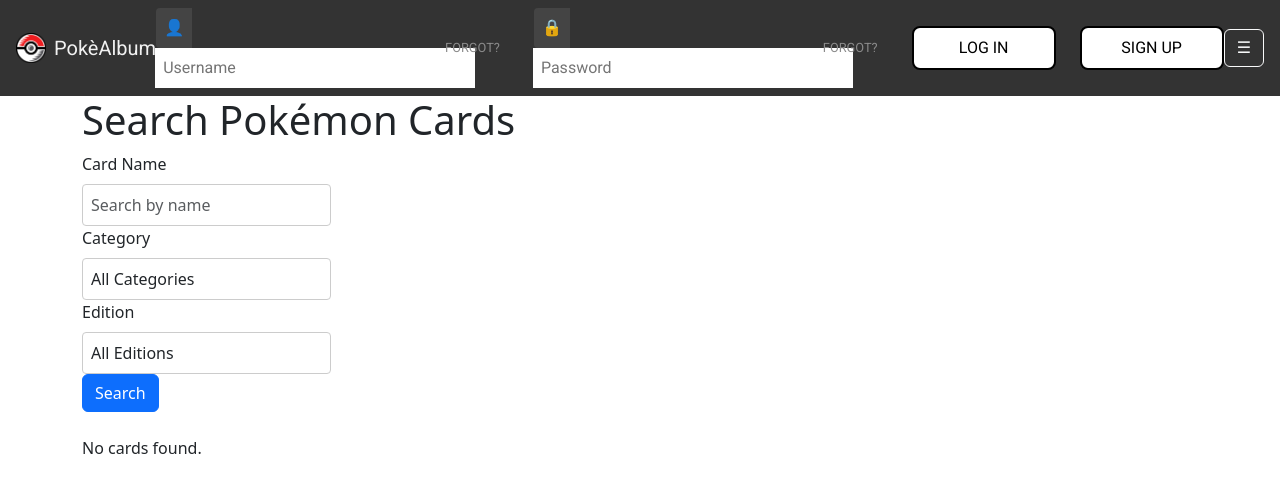
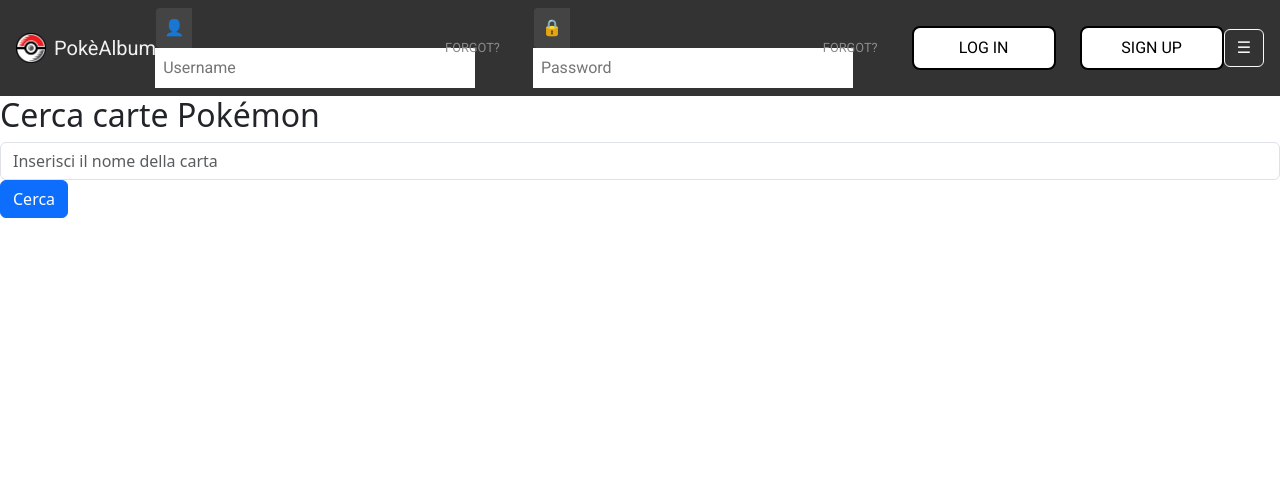
Before and after one commit to Uesone/pokecardcollectorfront, a React (Create React App) app: page /trading-cards in a window 1280 px wide. Shown: the top 492 px of the page. Built offline with nearby package versions, Linux system fonts and the light colour scheme.

Commit message:
proiva
prova

```diff
--- a/package.json
+++ b/package.json
@@ -6,6 +6,7 @@
     "@testing-library/jest-dom": "^5.17.0",
     "@testing-library/react": "^13.4.0",
     "@testing-library/user-event": "^13.5.0",
+    "axios": "^1.7.7",
     "bootstrap": "^5.3.3",
     "react": "^18.3.1",
     "react-bootstrap": "^2.10.5",
--- a/src/components/Modals/ModaleLogIn/LoginModal.jsx
+++ b/src/components/Modals/ModaleLogIn/LoginModal.jsx
@@ -6,7 +6,7 @@ import MessageModal from "../../Modals/ErrorModals/MessageModal";
 const API_BASE_URL = "http://localhost:3001";
 
 const LoginModal = ({ show, handleClose, setIsLoggedIn, setRole }) => {
-  const [formData, setFormData] = useState({ email: "", password: "" });
+  const [formData, setFormData] = useState({ username: "", password: "" });
   const [messageModal, setMessageModal] = useState({
     show: false,
     message: "",
@@ -23,23 +23,23 @@ const LoginModal = ({ show, handleClose, setIsLoggedIn, setRole }) => {
   const handleLogin = async (e) => {
     e.preventDefault();
 
-    if (!formData.email || !formData.password) {
+    if (!formData.username || !formData.password) {
       setMessageModal({
         show: true,
-        message: "Please fill in both email and password.",
+        message: "Please fill in both username and password.",
         isError: true,
       });
       return;
     }
 
     try {
-      const response = await fetch(`${API_BASE_URL}/auth/login`, {
+      const response = await fetch(`${API_BASE_URL}/api/auth/login`, {
         method: "POST",
         headers: {
           "Content-Type": "application/json",
         },
         body: JSON.stringify({
-          email: formData.email,
+          username: formData.username, // Usa il campo username
           password: formData.password,
         }),
       });
@@ -91,13 +91,13 @@ const LoginModal = ({ show, handleClose, setIsLoggedIn, setRole }) => {
         </Modal.Header>
         <Modal.Body>
           <Form onSubmit={handleLogin}>
-            <Form.Group className="mb-3" controlId="formEmail">
-              <Form.Label>Email</Form.Label>
+            <Form.Group className="mb-3" controlId="formUsername">
+              <Form.Label>Username</Form.Label>
               <Form.Control
-                type="email"
-                placeholder="Enter email"
-                name="email"
-                value={formData.email}
+                type="text"
+                placeholder="Enter username"
+                name="username"
+                value={formData.username}
                 onChange={handleChange}
                 required
               />
--- a/src/components/TradingCards/TradingCards.jsx
+++ b/src/components/TradingCards/TradingCards.jsx
@@ -1,121 +1,97 @@
-import React, { useState } from "react";
-import { Form, Button, Card, Container, Row, Col, Alert } from "react-bootstrap";
-import "bootstrap/dist/css/bootstrap.min.css";
-import "./TradingCards.css";
+import React, { useState } from 'react';
+import { Button, Form, Card, Col, Row } from 'react-bootstrap';
+import axios from 'axios';
 
-const API_BASE_URL = "http://localhost:3001"; // Your backend URL
+const PokemonSearch = ({ collections, onAddCard }) => {
+  const [query, setQuery] = useState(''); // Per memorizzare la query di ricerca
+  const [cards, setCards] = useState([]); // Per memorizzare i risultati delle carte
+  const [selectedCard, setSelectedCard] = useState(null); // Per memorizzare la carta selezionata
+  const [selectedCollection, setSelectedCollection] = useState(''); // Collezione selezionata per aggiungere la carta
 
-const TradingCards = () => {
-  const [query, setQuery] = useState(""); // Search query for card name
-  const [cards, setCards] = useState([]); // Holds the search results
-  const [category, setCategory] = useState(""); // Category filter
-  const [edition, setEdition] = useState(""); // Edition filter
-  const [loading, setLoading] = useState(false); // Loading state
-  const [error, setError] = useState(null); // Error state for display
+  // Funzione per cercare le carte
+  const searchCards = async () => {
+    try {
+      const response = await axios.get(`/api/pokemon/search?query=${query}`);
+      setCards(response.data); // Salva i risultati delle carte
+    } catch (error) {
+      console.error('Errore nella ricerca delle carte:', error);
+    }
+  };
 
-  // Function to handle card search
-  const handleSearch = async () => {
-    setLoading(true);
-    setError(null); // Reset error before making a request
+  // Funzione per gestire il click su una carta (seleziona la carta)
+  const handleCardClick = (card) => {
+    setSelectedCard(card); // Seleziona la carta cliccata
+  };
+
+  // Funzione per aggiungere la carta selezionata a una collezione
+  const handleAddToCollection = async () => {
+    if (selectedCollection) {
       try {
-      const response = await fetch(
-        `${API_BASE_URL}/user/backoffice/cards/search?name=${query}&category=${category}&edition=${edition}`,
-        {
-          method: "GET",
-          headers: {
-            Authorization: `Bearer ${localStorage.getItem("jwtToken")}`, // Include JWT token
-          },
+        await axios.post(`/api/collections/${selectedCollection}/addCard`, {
+          cardId: selectedCard.id,
+          imageUrl: selectedCard.images.small,
+        });
+        alert('Carta aggiunta con successo!');
+        onAddCard(); // Aggiorna la collezione nel parent component
+      } catch (error) {
+        console.error('Errore durante l\'aggiunta della carta:', error);
       }
-      );
-
-      // Check if the response is OK
-      if (response.ok) {
-        const data = await response.json();
-
-        // Debugging log
-        console.log("Cards fetched:", data);
-
-        setCards(data); // Set the search results
     } else {
-        setError("Failed to fetch cards. Please check the API.");
-      }
-    } catch (error) {
-      console.error("Error fetching cards:", error);
-      setError("An error occurred while fetching cards.");
-    } finally {
-      setLoading(false);
+      alert('Seleziona una collezione!');
     }
   };
 
   return (
-    <Container>
-      <h1>Search Pokémon Cards</h1>
-
-      {/* Search Form */}
-      <div className="search-filters">
+    <div>
+      <h2>Cerca carte Pokémon</h2>
       <Form>
-          <Form.Group controlId="query">
-            <Form.Label>Card Name</Form.Label>
+        <Form.Group controlId="formSearchQuery">
           <Form.Control
             type="text"
-              placeholder="Search by name"
             value={query}
             onChange={(e) => setQuery(e.target.value)}
+            placeholder="Inserisci il nome della carta"
           />
         </Form.Group>
+        <Button variant="primary" onClick={searchCards}>Cerca</Button>
+      </Form>
 
-          <Form.Group controlId="category">
-            <Form.Label>Category</Form.Label>
-            <Form.Control as="select" value={category} onChange={(e) => setCategory(e.target.value)}>
-              <option value="">All Categories</option>
-              <option value="basic">Basic</option>
-              <option value="stage1">Stage 1</option>
-              <option value="stage2">Stage 2</option>
-              {/* Add more categories as necessary */}
-            </Form.Control>
-          </Form.Group>
-
-          <Form.Group controlId="edition">
-            <Form.Label>Edition</Form.Label>
-            <Form.Control as="select" value={edition} onChange={(e) => setEdition(e.target.value)}>
-              <option value="">All Editions</option>
-              <option value="base">Base</option>
-              <option value="jungle">Jungle</option>
-              {/* Add more editions as necessary */}
-            </Form.Control>
-          </Form.Group>
-
-          <Button variant="primary" onClick={handleSearch}>
-            Search
-          </Button>
-        </Form>
-      </div>
-
-      {/* Error Message */}
-      {error && <Alert variant="danger">{error}</Alert>}
-
-      {/* Loading Indicator */}
-      {loading && <p>Loading cards...</p>}
-
-      {/* Cards Grid */}
       <Row className="mt-4">
-        {cards.length === 0 && !loading && <p>No cards found.</p>} {/* Display if no cards */}
         {cards.map((card) => (
-          <Col key={card.apiId} sm={12} md={6} lg={4} className="mb-4">
-            <Card>
-              <Card.Img variant="top" src={card.imageUrl} alt={card.name} />
+          <Col key={card.id} xs={6} md={4} lg={3} className="mb-4">
+            <Card onClick={() => handleCardClick(card)} style={{ cursor: 'pointer' }}>
+              <Card.Img variant="top" src={card.images.small} alt={card.name} />
               <Card.Body>
                 <Card.Title>{card.name}</Card.Title>
-                <Card.Text>Edition: {card.set}</Card.Text>
-                <Card.Text>Rarity: {card.rarity}</Card.Text>
-                <Button variant="success">Add to Collection</Button>
               </Card.Body>
             </Card>
           </Col>
         ))}
       </Row>
-    </Container>
+
+      {selectedCard && (
+        <div className="add-to-collection mt-4">
+          <h3>Aggiungi "{selectedCard.name}" alla collezione</h3>
+          <Form.Group controlId="selectCollection">
+            <Form.Label>Seleziona Collezione</Form.Label>
+            <Form.Control
+              as="select"
+              value={selectedCollection}
+              onChange={(e) => setSelectedCollection(e.target.value)}
+            >
+              <option value="">-- Seleziona una collezione --</option>
+              {collections.map((collection) => (
+                <option key={collection.id} value={collection.id}>
+                  {collection.name}
+                </option>
+              ))}
+            </Form.Control>
+          </Form.Group>
+          <Button variant="success" onClick={handleAddToCollection}>Aggiungi alla collezione</Button>
+        </div>
+      )}
+    </div>
   );
 };
 
-export default TradingCards;
+export default PokemonSearch;
--- a/src/js/Auth/AuthComponent.js
+++ b/src/js/Auth/AuthComponent.js
@@ -14,17 +14,17 @@ const AuthComponent = ({ setIsLoggedIn, setRole }) => {
     isError: false,
   });
 
-  // Funzione di login
+  // Funzione di login aggiornata
   const handleLogin = async () => {
     try {
-      const response = await fetch(`${API_BASE_URL}/auth/login`, {
+      const response = await fetch(`${API_BASE_URL}/api/auth/login`, {
         method: "POST",
         headers: {
           "Content-Type": "application/json",
         },
         body: JSON.stringify({
-          email: username,
-          password: password,
+          username, // Usa username per l'autenticazione
+          password,
         }),
       });
 
--- a/src/js/Auth/AuthManager.js
+++ b/src/js/Auth/AuthManager.js
@@ -6,7 +6,7 @@ const AuthManager = ({ setIsLoggedIn, setRole }) => {
   useEffect(() => {
     const token = localStorage.getItem("jwtToken");
     if (token) {
-      fetch(`${API_BASE_URL}/auth/me`, {
+      fetch(`${API_BASE_URL}/api/auth/me`, {
         method: "GET",
         headers: {
           Authorization: `Bearer ${token}`,
```
Also changed, not shown: 1 other file (tests, documents, lock files or other folders). Lines whose indentation alone changed are shown as unchanged.
